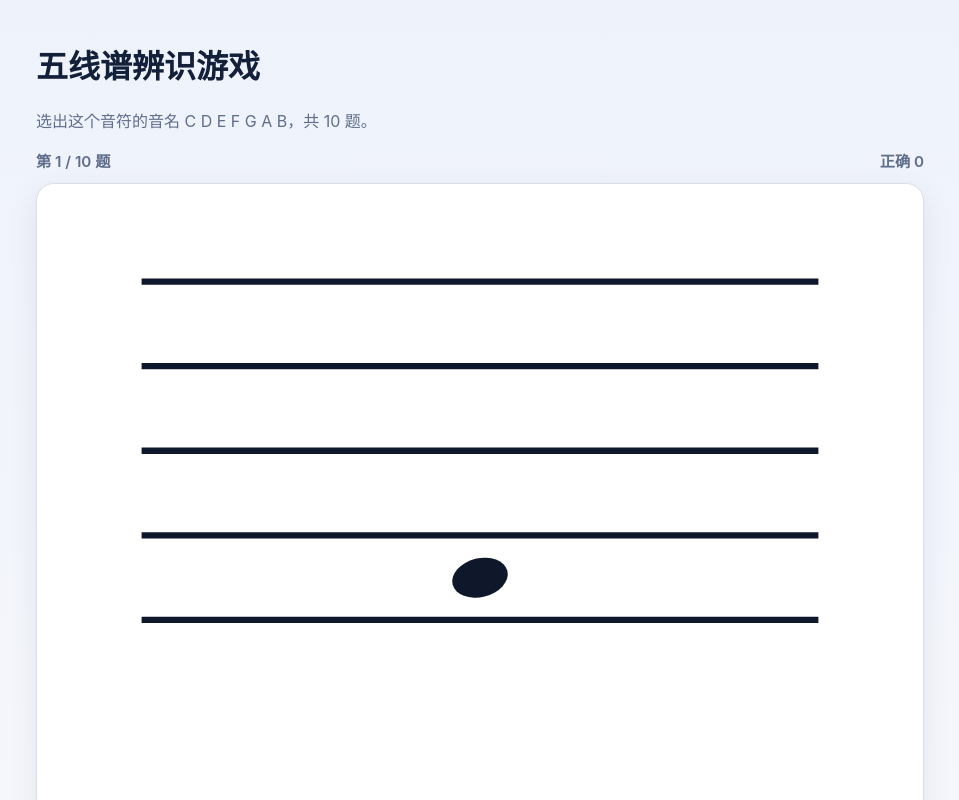
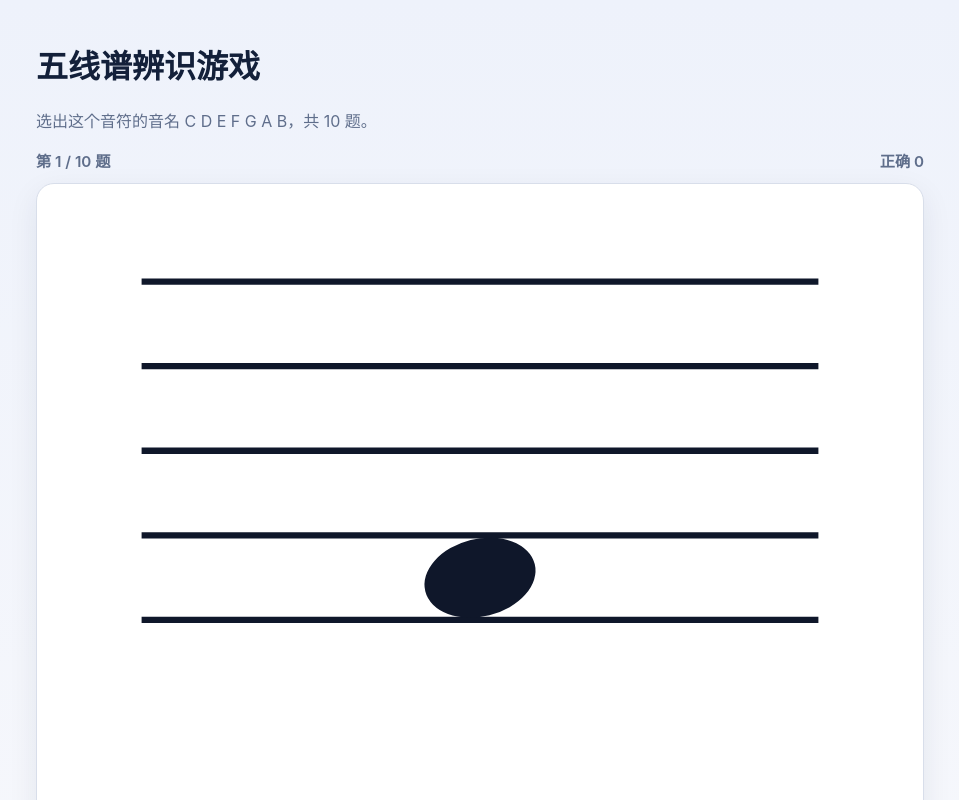
Before and after one commit to liangjiaxing/word-practice, a Next.js app: page /sight-reader in a window 1280 px wide. Shown: the top 800 px of the page, without its empty margins (160-1119 px from the left). Built offline with nearby package versions, Linux system fonts and the light colour scheme.

Commit message:
feat: enlarge notehead for sight-reader

```diff
--- a/app/sight-reader/page.tsx
+++ b/app/sight-reader/page.tsx
@@ -61,8 +61,8 @@ function StaffSVG({ pitch }: { pitch: NotePitch }) {
       <ellipse
         cx={NOTE_X}
         cy={y}
-        rx={8}
-        ry={5.5}
+        rx={16}
+        ry={11}
         transform={`rotate(-14 ${NOTE_X} ${y})`}
         fill="#0f172a"
       />
```
